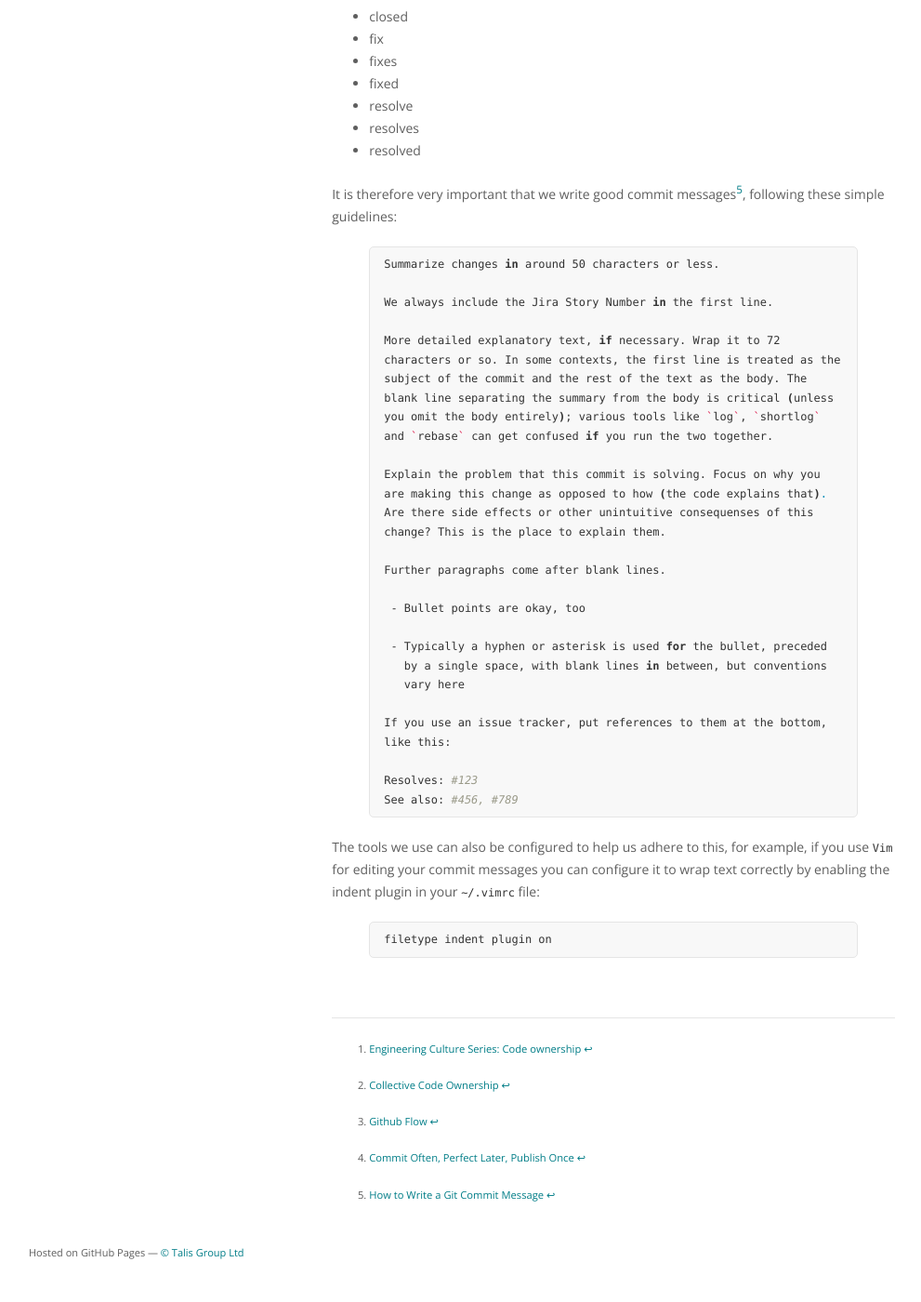
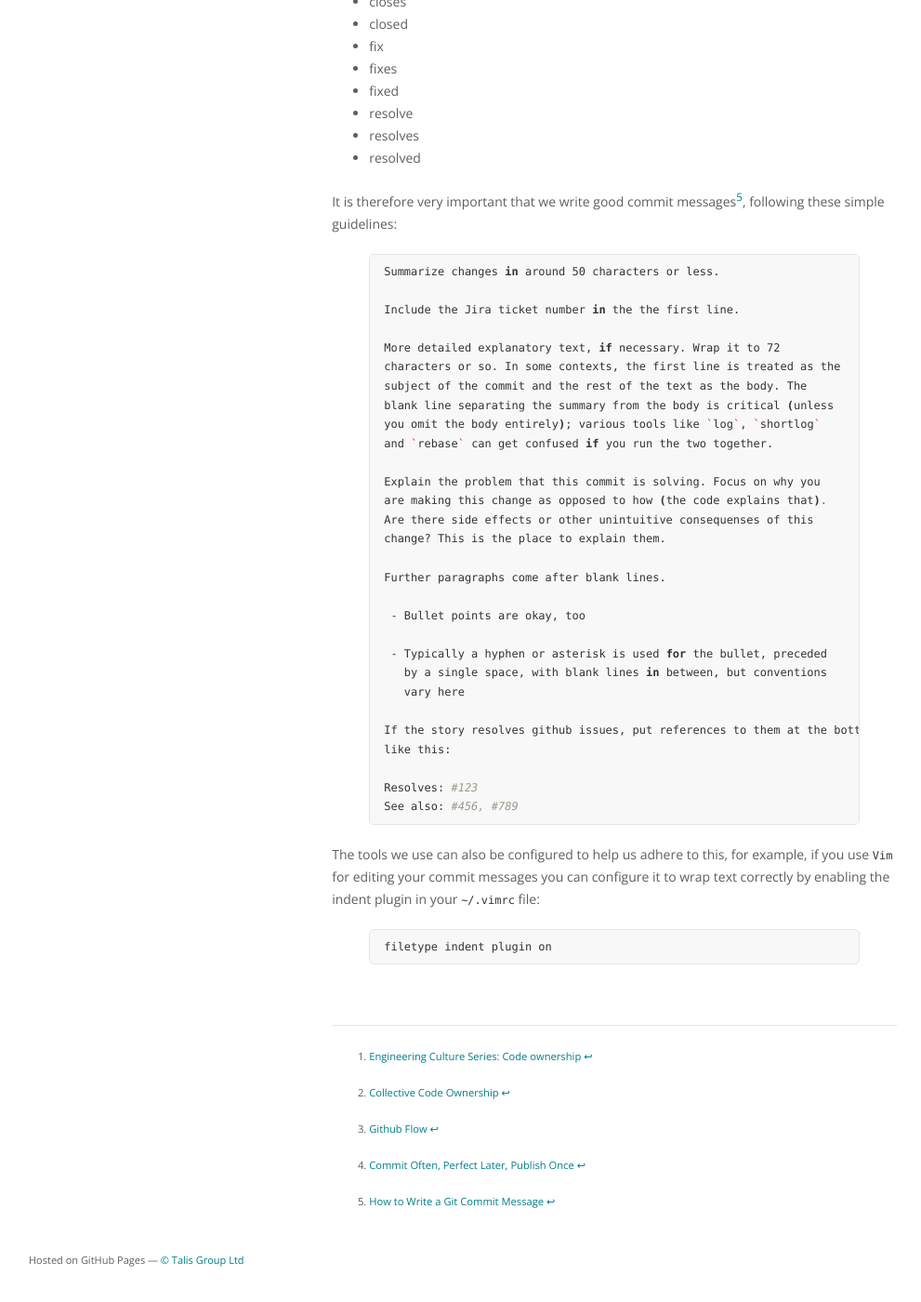
Before and after one commit to ellerbrock/talis.github.io, a Jekyll site: the page built from topics/source-control.md, in a window 1280 px wide and 1400 px high, scrolled down 4485 px. Shown: the whole window at 93% size, without its empty margins (143-1134 px from the left). Built offline with Jekyll 4.4.1, drawn with Linux system fonts in a browser that asks for light colours.

Commit message:
Tweaked guidance on writing commit messages

```diff
--- a/topics/source-control.md
+++ b/topics/source-control.md
@@ -96,7 +96,7 @@ It is therefore very important that we write good commit messages[^5], following
 {% highlight bash %}
 Summarize changes in around 50 characters or less.
 
-We always include the Jira Story Number in the first line.
+Include the Jira ticket number in the the first line.
 
 More detailed explanatory text, if necessary. Wrap it to 72
 characters or so. In some contexts, the first line is treated as the
@@ -118,7 +118,7 @@ Further paragraphs come after blank lines.
    by a single space, with blank lines in between, but conventions
    vary here
 
-If you use an issue tracker, put references to them at the bottom,
+If the story resolves github issues, put references to them at the bottom,
 like this:
 
 Resolves: #123
```
